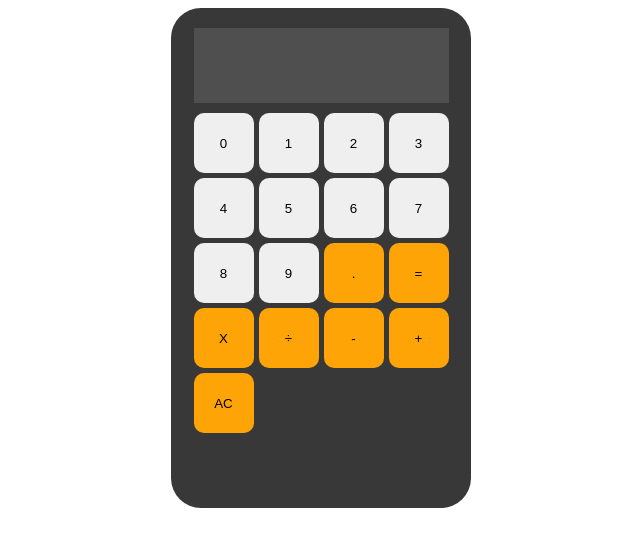
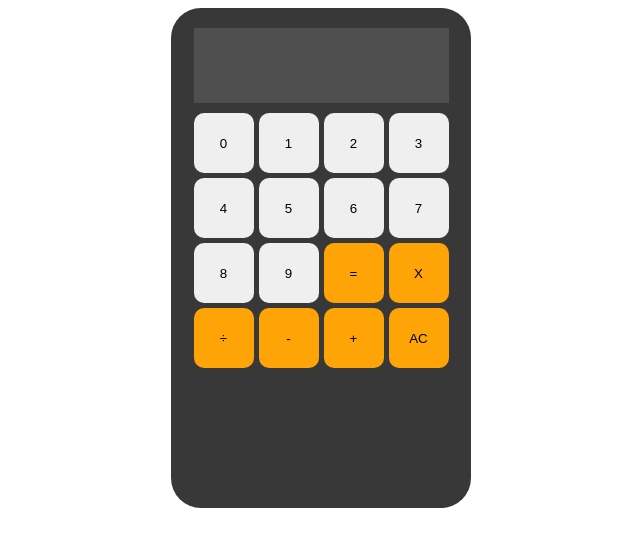
Before and after one commit to TegaBC/web-calculator, a plain HTML site: page index.html in a window 1280 px wide. Shown: the whole page, without its empty margins (319-959 px from the left). Drawn offline with Linux system fonts and the light colour scheme.

Commit message:
temp removed . button

```diff
--- a/index.html
+++ b/index.html
@@ -24,7 +24,7 @@
                 <button class="calc-button num-button">7</button>
                 <button class="calc-button num-button">8</button>
                 <button class="calc-button num-button">9</button>
-                <button class="calc-button operator-button">.</button>
+                <!-- <button class="calc-button operator-button">.</button> -->
                 <button class="calc-button operator-button">=</button>
                 <button class="calc-button operator-button">X</button>
                 <button class="calc-button operator-button">÷</button>
```
